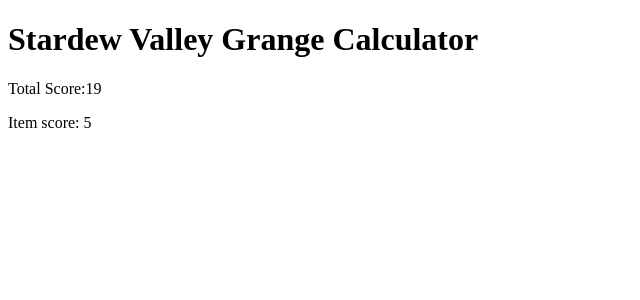
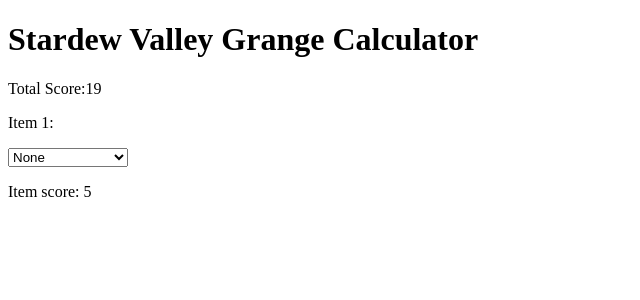
Before and after one commit to BearWithMe18/StardewValleyGrangeCalc, an Angular app in the folder grange-calc/: page / in a window 1280 px wide. Shown: the top 300 px of the page, without its empty margins (0-640 px from the left). Built offline with nearby package versions, Linux system fonts and the light colour scheme.

Commit message:
Added Item Categories

```diff
--- a/grange-calc/src/app/app.html
+++ b/grange-calc/src/app/app.html
@@ -1,3 +1,4 @@
 <h1>Stardew Valley Grange Calculator</h1>
 <section class="Score"><app-score [ScoreVal]="ScoreVal()"></app-score></section>
-<section class="GrangeItem"><app-grange-item [(itemScore)]="item1Score"></app-grange-item></section>
+<section class="GrangeItem"><app-grange-item [(itemScore)]="item1Score"
+    [itemCategories]="itemCategories()"></app-grange-item></section>
--- a/grange-calc/src/app/app.ts
+++ b/grange-calc/src/app/app.ts
@@ -10,6 +10,7 @@
   styleUrl: './app.css'
 })
 export class App {
+  itemCategories = signal(["None", "Animal Products", "Artisan Goods", "Cooking", "Fish", "Foraging", "Fruits", "Minerals", "Vegetables"]);
   protected readonly title = signal('grange-calc');
   item1Score = model(5);
   ScoreVal = signal(14 + this.item1Score());
--- a/grange-calc/src/app/grange-item/grange-item.html
+++ b/grange-calc/src/app/grange-item/grange-item.html
@@ -1 +1,7 @@
+<p>Item 1:</p>
+<select>
+  @for (item of itemCategories(); track item){
+  <option>{{item}}</option>
+  }
+</select>
 <p>Item score: {{itemScore()}}</p>
--- a/grange-calc/src/app/grange-item/grange-item.ts
+++ b/grange-calc/src/app/grange-item/grange-item.ts
@@ -1,4 +1,4 @@
-import { Component, model, signal } from '@angular/core';
+import { Component, input, model, signal } from '@angular/core';
 
 @Component({
   selector: 'app-grange-item',
@@ -7,6 +7,7 @@
   styleUrl: './grange-item.css'
 })
 export class GrangeItem {
+  itemCategories = input<string[]>();
   itemScore = model<number>();
 
 }
```
